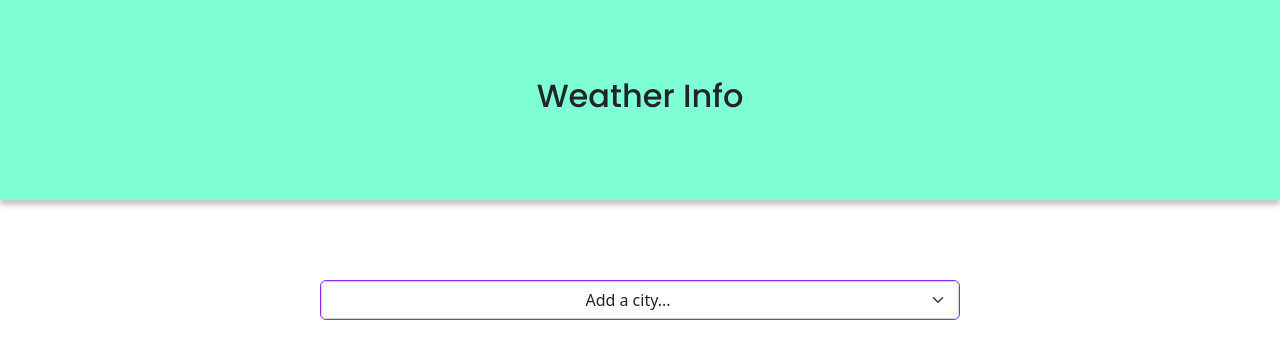
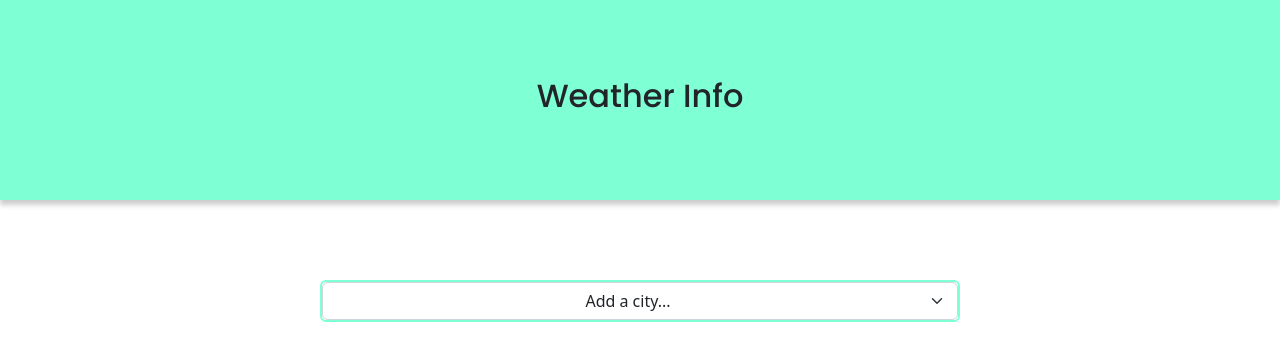
Before and after one commit to CherryChiriko/Personal_projects, a React (Create React App) app in the folder React/weather/: page / in a window 1280 px wide. Shown: the top 360 px of the page. Built offline with nearby package versions, Linux system fonts and the light colour scheme.

Commit message:
Minor changes

```diff
--- a/React/weather/src/App.css
+++ b/React/weather/src/App.css
@@ -2,12 +2,16 @@
   text-align: center;
   margin: 0; padding: 0; width: 100vw; height: 100vh;
 }
-
+.full-div{
+  width: 100vw; height: 100vh;
+  overflow-y: scroll;
+  background-color: #1F1B24;
+}
 .title{
   width: 100%; height: 200px;
   display: flex; justify-content: center; align-items: center;
   margin-bottom: 4rem;
-  box-shadow: 0 5px 5px rgba(182, 182, 182, 0.75);
+  box-shadow: 0 5px 5px rgba(0, 0, 0, 0.2);
 
   font-family: 'Poppins'
 }
@@ -18,8 +22,9 @@
 }
 
 .search-box, .city-box{
-  border: 1px solid blueviolet;
+  border: 2px solid aquamarine;
   width: 50%;
+  background-color: white;
 }
 .search-box{
   display: flex; align-items: center;
@@ -34,8 +39,8 @@
   /* cursor: pointer; */
 }
 .active{
-  background-color: blueviolet;
-  color: white;
+  background-color: aquamarine;
+  /* color: white; */
 }
 
 .centered-items {
--- a/React/weather/src/components/SearchBar.js
+++ b/React/weather/src/components/SearchBar.js
@@ -3,7 +3,7 @@ import citiesData from '../data/cities.json'
 import { updateId } from '../actions';
 import { useAppDispatch } from '../app/hooks';
 
-export default function SearchBar(props) {
+export default function SearchBar() {
 
     const dispatch = useAppDispatch();
 
```
